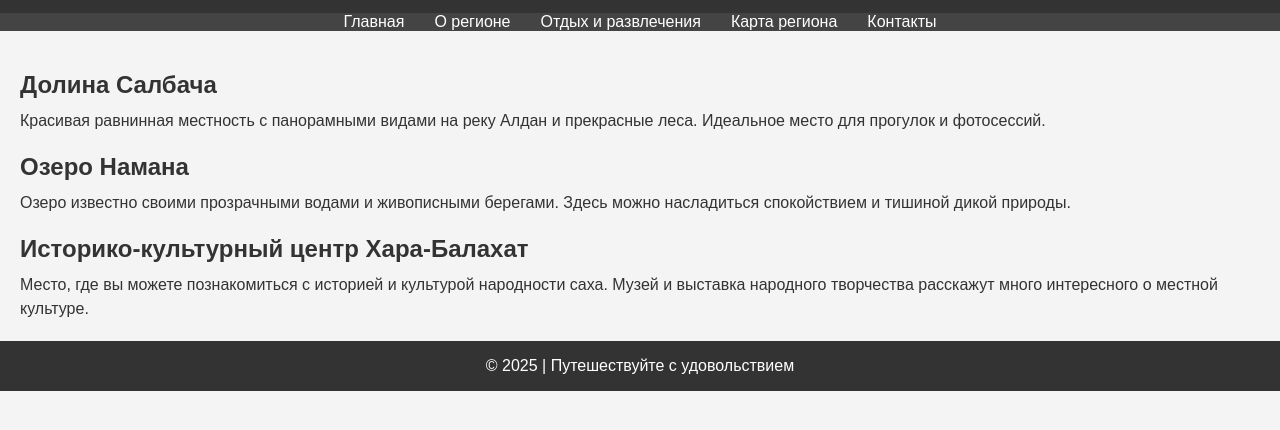
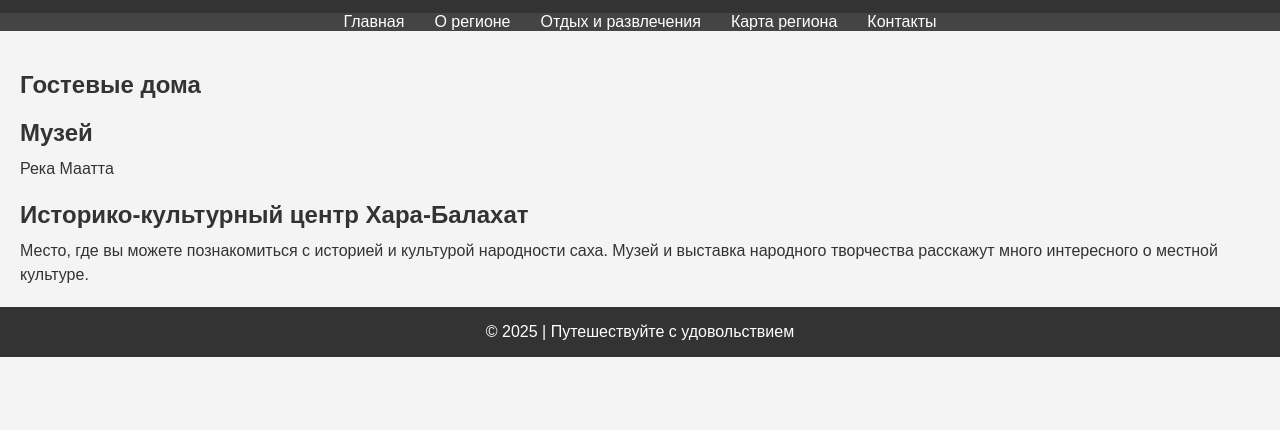
Before and after one commit to volodyamamaev84-ux/turgorn, a plain HTML site: page attractions.html in a window 1280 px wide. Shown: the part 56-486 px from the top of the page. Drawn offline with Linux system fonts and the light colour scheme.

Commit message:
Update attractions.html

```diff
--- a/attractions.html
+++ b/attractions.html
@@ -23,13 +23,13 @@
 
     <main>
         <section id="attraction1">
-            <h2>Долина Салбача</h2>
-            <p>Красивая равнинная местность с панорамными видами на реку Алдан и прекрасные леса. Идеальное место для прогулок и фотосессий.</p>
+            <h2>Гостевые дома</h2>
+            <p></p>
         </section>
 
         <section id="attraction2">
-            <h2>Озеро Намана</h2>
-            <p>Озеро известно своими прозрачными водами и живописными берегами. Здесь можно насладиться спокойствием и тишиной дикой природы.</p>
+            <h2>Музей</h2>
+            <p>Река Маатта</p>
         </section>
 
         <section id="attraction3">
@@ -42,4 +42,5 @@
         <p>© 2025 | Путешествуйте с удовольствием</p>
     </footer>
 </body>
+
 </html>
```
